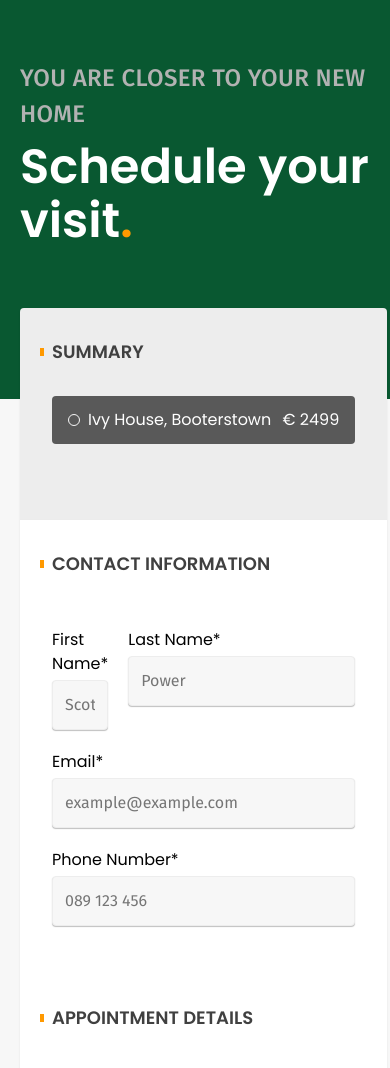
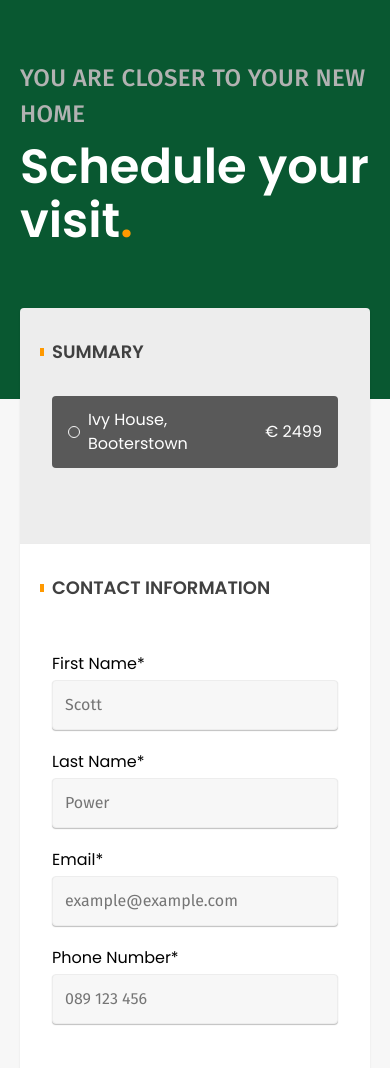
Before and after one commit to olehh92/Dublin-Inn-Real-Estate, a Django app: template templates/schedule-visit.html in a window 390 px wide. Shown: the part 88-1156 px from the top of the page. Run offline with Django 4.2, Linux system fonts and the light colour scheme; the template is opened without the code that fills it, so the values that code supplies are empty.

Commit message:
Fix text field width in responsive layout.

```diff
--- a/static/assets/css/properties/schedule.css
+++ b/static/assets/css/properties/schedule.css
@@ -240,3 +240,13 @@
         border-radius: 0 0 4px 4px;
     }
 }
+
+@media (max-width: 600px) {
+    .schedule-form .first-name {
+        grid-column: span 2;
+    }
+    .schedule-form .last-name {
+        grid-row: 3;
+        grid-column: span 2;
+    }
+}
```
